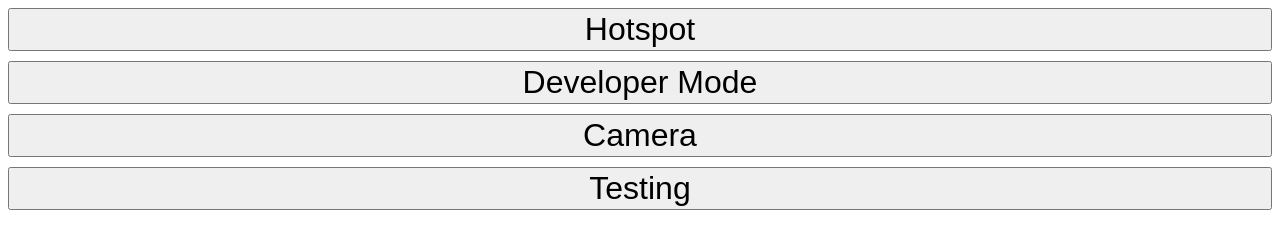
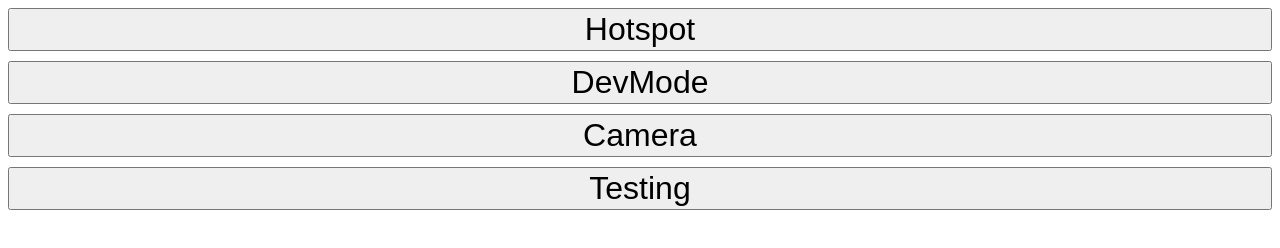
Before and after one commit to vivekjishtu/KiaOSExperiments, a plain HTML site: page index.html in a window 1280 px wide. Drawn offline with Linux system fonts and the light colour scheme.

Commit message:
Update index.html

```diff
--- a/index.html
+++ b/index.html
@@ -20,7 +20,7 @@
         <button id="launchHotSpot">Hotspot</button>
       </section>
       <section>
-        <button id="launchDeveloperMode">Developer Mode</button>
+        <button id="launchDeveloperMode">DevMode</button>
       </section>
       <section>
         <button id="launchCamera">Camera</button>
```
